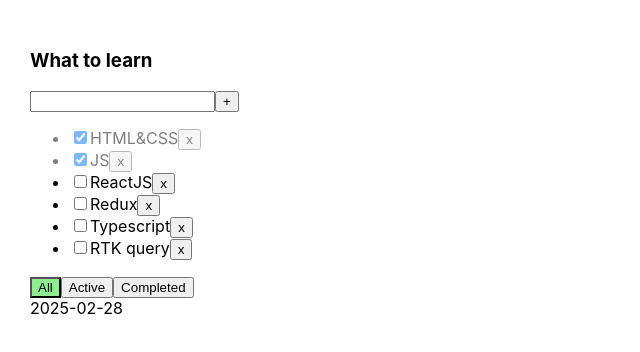
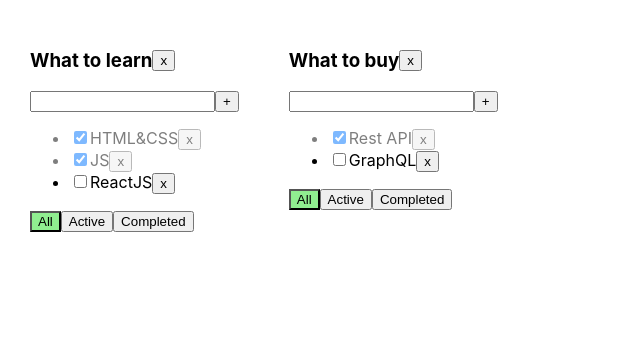
Before and after one commit to eliseevais/repeat-todolist, a React (Vite) app: page / in a window 1280 px wide. Shown: the top 352 px of the page, without its empty margins (0-640 px from the left). Built offline with nearby package versions, Linux system fonts and the light colour scheme.

Commit message:
sprint 02 week 02: add Todolists and Tasks for every todolists, refactor logic with for tasks, add logic for todolists

```diff
--- a/src/App.css
+++ b/src/App.css
@@ -22,3 +22,8 @@
 .is-done {
   opacity: 0.5;
 }
+
+.container {
+  display: flex;
+  align-items: center;
+}
--- a/src/App.tsx
+++ b/src/App.tsx
@@ -1,60 +1,111 @@
 import './App.css'
-import {TaskType, TodolistItem} from "./components/todolistItem.tsx";
-import {useState} from "react";
-import {v1} from 'uuid';
+import {useState} from 'react'
+import {v1} from 'uuid'
+import {TodolistItem} from './TodolistItem'
 
-export type FilterValuesTypes = "all" | "active" | "completed";
+export type Task = {
+  id: string
+  title: string
+  isDone: boolean
+}
+
+export type Todolist = {
+  id: string
+  title: string
+  filter: FilterValues
+}
+
+export type TasksState = {
+  [key: string]: Task[]
+}
+
+export type FilterValues = 'all' | 'active' | 'completed'
 
 export const App = () => {
 
-  const tasks1: TaskType[] = [
-    {id: v1(), title: 'HTML&CSS', isDone: true},
-    {id: v1(), title: 'JS', isDone: true},
-    {id: v1(), title: 'ReactJS', isDone: false},
-    {id: v1(), title: 'Redux', isDone: false},
-    {id: v1(), title: 'Typescript', isDone: false},
-    {id: v1(), title: 'RTK query', isDone: false},
-  ]
+  const todolistId1 = v1()
+  const todolistId2 = v1()
 
-  const [tasks, setTasks] = useState<TaskType[]>(tasks1);
+  const [todolists, setTodolists] = useState<Todolist[]>([
+    {id: todolistId1, title: 'What to learn', filter: 'all'},
+    {id: todolistId2, title: 'What to buy', filter: 'all'},
+  ])
 
-  const removeTask = (id: string) => {
-    const newTasks: TaskType[] = [];
-    for (let i = 0; i < tasks.length; i++) {
-      if (tasks[i].id !== id) {
-        newTasks.push(tasks[i]);
-      }
-    }
-    setTasks(newTasks);
+  const [tasks, setTasks] = useState<TasksState>({
+    [todolistId1]: [
+      {id: v1(), title: 'HTML&CSS', isDone: true},
+      {id: v1(), title: 'JS', isDone: true},
+      {id: v1(), title: 'ReactJS', isDone: false},
+    ],
+    [todolistId2]: [
+      {id: v1(), title: 'Rest API', isDone: true},
+      {id: v1(), title: 'GraphQL', isDone: false},
+    ],
+  })
+
+  const changeFilter = (todolistId: string, filter: FilterValues) => {
+    const newTodolists = todolists.map((todolist) => {
+      return todolist.id === todolistId
+        ? {...todolist, filter}
+        : todolist
+    })
+    setTodolists(newTodolists)
   }
 
-  const createTask = (title: string) => {
-    const newTask = {
-      id: v1(),
-      title: title,
-      isDone: false
-    }
-    const newTasks = [newTask, ...tasks]
-    setTasks(newTasks)
+  const deleteTask = (todolistId: string, taskId: string) => {
+    const todolistTasks = tasks[todolistId]
+    const newTodolistTasks = todolistTasks.filter(task => task.id !== taskId)
+    tasks[todolistId] = newTodolistTasks
+    setTasks({...tasks})
   }
 
-  const changeTaskStatus = (taskId: string, isDone: boolean) => {
-    const newState = tasks.map(
-      task => task.id == taskId
-        ? { ...task, isDone }
-        : task)
-    setTasks(newState)
+  const createTask = (todolistId: string, title: string) => {
+    const newTask = {id: v1(), title, isDone: false}
+    const todolistTasks = tasks[todolistId]
+    tasks[todolistId] = [newTask, ...todolistTasks]
+    setTasks({...tasks})
+  }
+
+  // @ts-ignore
+  const changeTaskStatus = (todolistId: string, taskId: string, isDone: boolean) => {
+    const todolistTasks = tasks[todolistId]
+    const newTodolistTasks = todolistTasks.map((task: Task) => {
+      return task.id == taskId
+      ? {...task, isDone: true}
+        : task
+    })
+    tasks[todolistId] = newTodolistTasks
+    setTasks({...tasks})
+  }
+
+  const deleteTodolist = (todolistId: string) => {
+    setTodolists(todolists.filter(todolist => todolist.id !== todolistId))
+    delete tasks[todolistId]
+    setTasks({...tasks})
   }
 
   return (
     <div className="app">
-      <TodolistItem title={"What to learn"}
-                    tasks={tasks}
-                    date={"2025-02-28"}
-                    removeTask={removeTask}
-                    createTask={createTask}
-                    changeTaskStatus={changeTaskStatus}
-      />
+      {todolists.map((todolist: Todolist) => {
+        const todolistTasks = tasks[todolist.id]
+        let filteredTasks = todolistTasks
+        if (todolist.filter === 'active') {
+          filteredTasks = todolistTasks.filter((task: Task) => !task.isDone)
+        }
+        if (todolist.filter === 'completed') {
+          filteredTasks = todolistTasks.filter((task: Task) => task.isDone)
+        }
+        return (
+          <TodolistItem key={todolist.id}
+                        todolist={todolist}
+                        tasks={filteredTasks}
+                        deleteTask={deleteTask}
+                        changeFilter={changeFilter}
+                        createTask={createTask}
+                        changeTaskStatus={changeTaskStatus}
+                        deleteTodolist={deleteTodolist}
+          />)
+      })}
     </div>
   )
 }
--- a/src/components/button.tsx
+++ b/src/Button.tsx
@@ -1,10 +1,9 @@
-export type ButtonPropsType = {
+type Props = {
   title: string
   onClick?: () => void
   className?: string
 }
 
-export const Button = (
-  {title, onClick, className}: ButtonPropsType) => {
+export const Button = ({ title, onClick, className }: Props) => {
   return <button className={className} onClick={onClick}>{title}</button>
 }
--- /dev/null
+++ b/src/TodolistItem.tsx
@@ -0,0 +1,111 @@
+import {type ChangeEvent, type KeyboardEvent, useState} from 'react'
+import type {FilterValues, Task, Todolist} from './App'
+import {Button} from './Button'
+
+type Props = {
+  todolist: Todolist
+  tasks: Task[]
+  deleteTask: (todolistId: string, taskId: string) => void
+  changeFilter: (todolistId: string, filter: FilterValues) => void
+  createTask: (todolistId: string, title: string) => void
+  changeTaskStatus: (todolistId: string, taskId: string, isDone: boolean) => void
+  deleteTodolist: (todolistId: string) => void
+}
+
+export const TodolistItem = (props: Props) => {
+  const {
+    todolist: {id, title, filter},
+    tasks,
+    deleteTask,
+    changeFilter,
+    createTask,
+    changeTaskStatus,
+    deleteTodolist
+  } = props
+
+  const [taskTitle, setTaskTitle] = useState('')
+  const [error, setError] = useState<string | null>(null)
+
+  const createTaskHandler = () => {
+    const trimmedTitle = taskTitle.trim()
+    if (trimmedTitle !== '') {
+      createTask(id, trimmedTitle)
+      setTaskTitle('')
+    } else {
+      setError('Title is required')
+    }
+  }
+
+  const changeTaskTitleHandler = (event: ChangeEvent<HTMLInputElement>) => {
+    setTaskTitle(event.currentTarget.value)
+    setError(null)
+  }
+
+  const createTaskOnEnterHandler = (event: KeyboardEvent<HTMLInputElement>) => {
+    if (event.key === 'Enter') {
+      createTaskHandler()
+    }
+  }
+
+  const changeFilterHandler = (filter: FilterValues) => {
+    changeFilter(id, filter)
+  }
+
+  const deleteTodolistHandler = () => {
+    deleteTodolist(id)
+  }
+
+  return (
+    <div>
+      <div className={"container"}>
+        <h3>{title}</h3>
+        <Button title={"x"} onClick={deleteTodolistHandler}/>
+      </div>
+      <div>
+        <input className={error ? 'error' : ''}
+               value={taskTitle}
+               onChange={changeTaskTitleHandler}
+               onKeyDown={createTaskOnEnterHandler}/>
+        <Button title={'+'} onClick={createTaskHandler}/>
+        {error && <div className={'error-message'}>{error}</div>}
+      </div>
+      {tasks.length === 0 ? (
+        <p>Тасок нет</p>
+      ) : (
+        <ul>
+          {tasks.map(task => {
+            const deleteTaskHandler = () => {
+              deleteTask(id, task.id)
+            }
+
+            const changeTaskStatusHandler = (e: ChangeEvent<HTMLInputElement>) => {
+              const newStatusValue = e.currentTarget.checked
+              changeTaskStatus(id, task.id, newStatusValue)
+            }
+
+            return (
+              <li key={task.id} className={task.isDone ? 'is-done' : ''}>
+                <input type="checkbox"
+                       checked={task.isDone}
+                       onChange={changeTaskStatusHandler}/>
+                <span>{task.title}</span>
+                <Button title={'x'} onClick={deleteTaskHandler}/>
+              </li>
+            )
+          })}
+        </ul>
+      )}
+      <div>
+        <Button className={filter === 'all' ? 'active-filter' : ''}
+                title={'All'}
+                onClick={() => changeFilterHandler('all')}/>
+        <Button className={filter === 'active' ? 'active-filter' : ''}
+                title={'Active'}
+                onClick={() => changeFilterHandler('active')}/>
+        <Button className={filter === 'completed' ? 'active-filter' : ''}
+                title={'Completed'}
+                onClick={() => changeFilterHandler('completed')}/>
+      </div>
+    </div>
+  )
+}
--- a/src/components/todolistItem.tsx
+++ /dev/null
@@ -1,116 +0,0 @@
-import {Button} from "./button.tsx";
-import {FilterValuesTypes} from "../App.tsx";
-import {ChangeEvent, useState} from "react";
-import * as React from "react";
-
-export type TodolistItemProps = {
-  title: string
-  tasks: TaskType[]
-  date?: string
-  removeTask: (tasksId: string) => void
-  createTask: (title: string) => void
-  changeTaskStatus: (tasksId: string, isDone: boolean) => void
-}
-
-export type TaskType = {
-  id: string,
-  title: string,
-  isDone: boolean
-}
-
-export const TodolistItem = (
-  {title, tasks, date, removeTask, createTask, changeTaskStatus}: TodolistItemProps) => {
-
-  const [filter, setFilter] = useState<FilterValuesTypes>('all');
-  const [taskTitle, setTaskTitle] = useState<string>('');
-  const [error, setError] = useState<string | null>(null)
-
-  const getTasksForTodolist = (allTasks: TaskType[], newFilter: FilterValuesTypes) => {
-    switch (newFilter) {
-      case 'active':
-        return allTasks.filter(task => task.isDone === false)
-      case 'completed':
-        return allTasks.filter(task => task.isDone === true)
-      default:
-        return allTasks
-    }
-  }
-
-  const tasksForTodolist: TaskType[] = getTasksForTodolist(tasks, filter);
-
-  const onClickHandlerDeleteTask = (taskId: string) => {
-    removeTask(taskId);
-  }
-
-  const changeTaskTitleHandler = (event: ChangeEvent<HTMLInputElement>) => {
-    setTaskTitle(event.currentTarget.value)
-    setError(null)
-  }
-
-  const createTaskOnEnterHandler = (event: React.KeyboardEvent<HTMLInputElement>) => {
-    if (event.key === 'Enter') {
-      createTaskHandler()
-    }
-  }
-
-  const createTaskHandler = () => {
-    const trimmedTitle = taskTitle.trim()
-    if (trimmedTitle !== '') {
-      createTask(trimmedTitle)
-      setTaskTitle('')
-    } else {
-      setError("Title is required")
-    }
-  }
-
-  return (
-    <div>
-      <h3>{title}</h3>
-      <div>
-        <input className={error ? 'error' : ''}
-               value={taskTitle}
-               onChange={changeTaskTitleHandler}
-               onKeyDown={createTaskOnEnterHandler}
-        />
-        <Button title={"+"} onClick={createTaskHandler}/>
-        {error && <div className={"error-message"}>{error}</div>}
-      </div>
-      {tasks.length === 0
-        ? (<p>No tasks</p>)
-        : (<ul>
-          {tasksForTodolist.map((task: TaskType) => {
-
-            const deleteTaskHandler = () => {
-              onClickHandlerDeleteTask(task.id)
-            }
-
-            const changeTaskStatusHandler = (e: ChangeEvent<HTMLInputElement>) => {
-              const newStatusValue = e.currentTarget.checked
-              changeTaskStatus(task.id, newStatusValue)
-            }
-
-            return (
-              <li key={task.id} className={task.isDone ? "is-done" : ""}>
-                <input type={"checkbox"} checked={task.isDone} onChange={changeTaskStatusHandler}/>
-                <span>{task.title}</span>
-                <Button title={"x"} onClick={deleteTaskHandler}/>
-              </li>
-            )
-          })}
-        </ul>)
-      }
-      <div>
-        <Button className={filter === 'all' ? 'active-filter' : ''}
-                title={"All"}
-                onClick={() => setFilter("all")}/>
-        <Button className={filter === 'active' ? 'active-filter' : ''}
-                title={"Active"}
-                onClick={() => setFilter("active")}/>
-        <Button className={filter === 'completed' ? 'active-filter' : ''}
-                title={"Completed"}
-                onClick={() => setFilter("completed")}/>
-      </div>
-      <div>{date}</div>
-    </div>
-  )
-}
```
